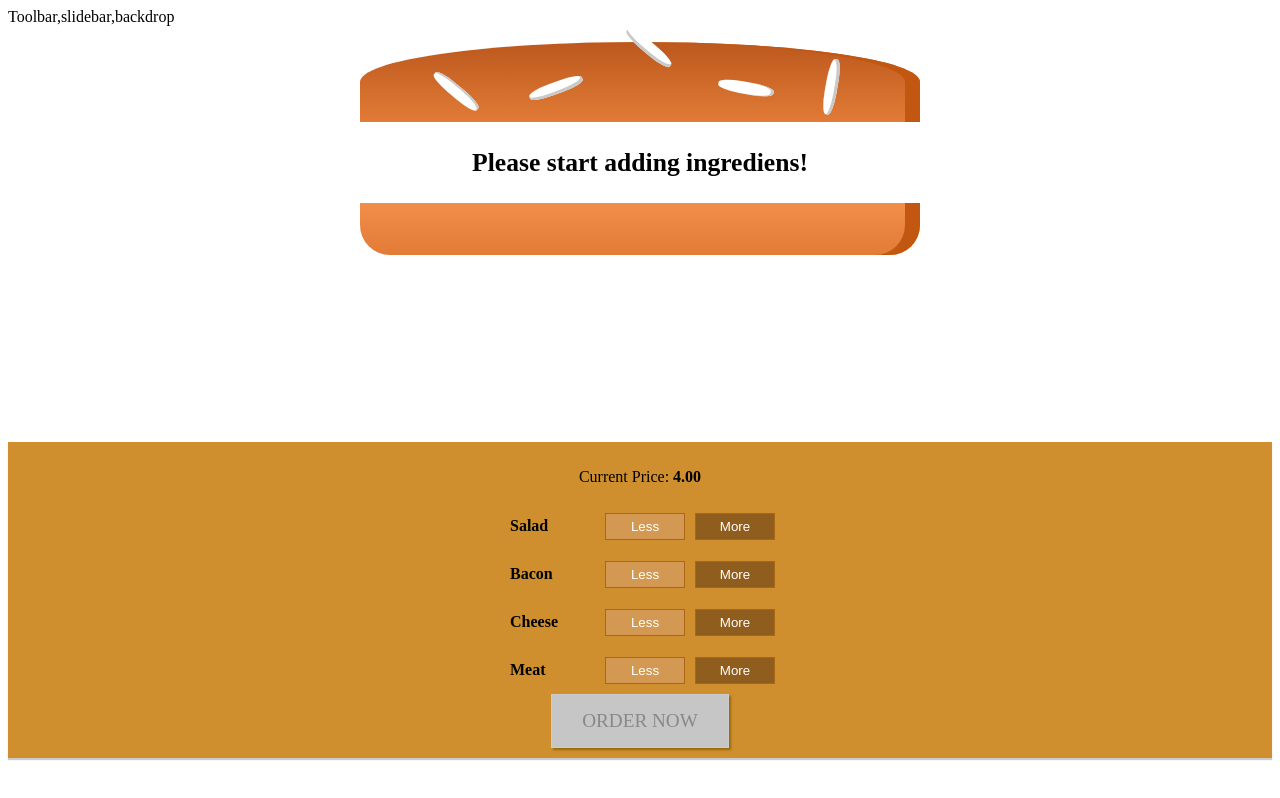
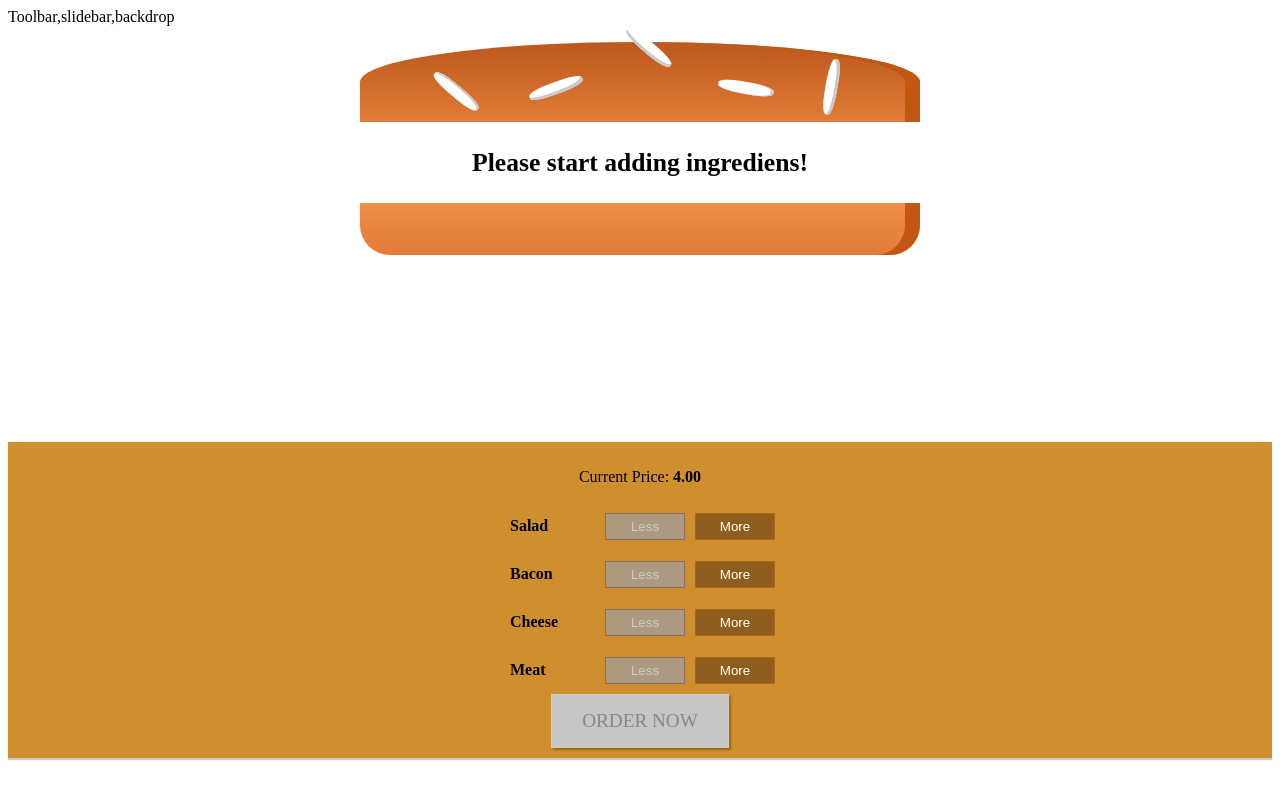
Before and after one commit to niguns7/Burger-Builder, a React (Create React App) app: page / in a window 1280 px wide. Built offline with nearby package versions, Linux system fonts and the light colour scheme.

Commit message:
order button

```diff
--- a/src/components/Layout/Burger/BuildControls/BuildControl/BuildControl.js
+++ b/src/components/Layout/Burger/BuildControls/BuildControl/BuildControl.js
@@ -5,8 +5,11 @@
   return (
     <div className={classes.BuildControl}>
         <div className={classes.Label}> {props.label} </div>
-        <button className={classes.Less}>Less</button>
-        <button className={classes.More}>More</button>
+        <button className={classes.Less}
+          onClick={props.removed}
+          disabled={props.disabled}>Less</button>
+        <button className={classes.More}
+          onClick={props.added}>More</button>
     </div>
   )
 }
```
